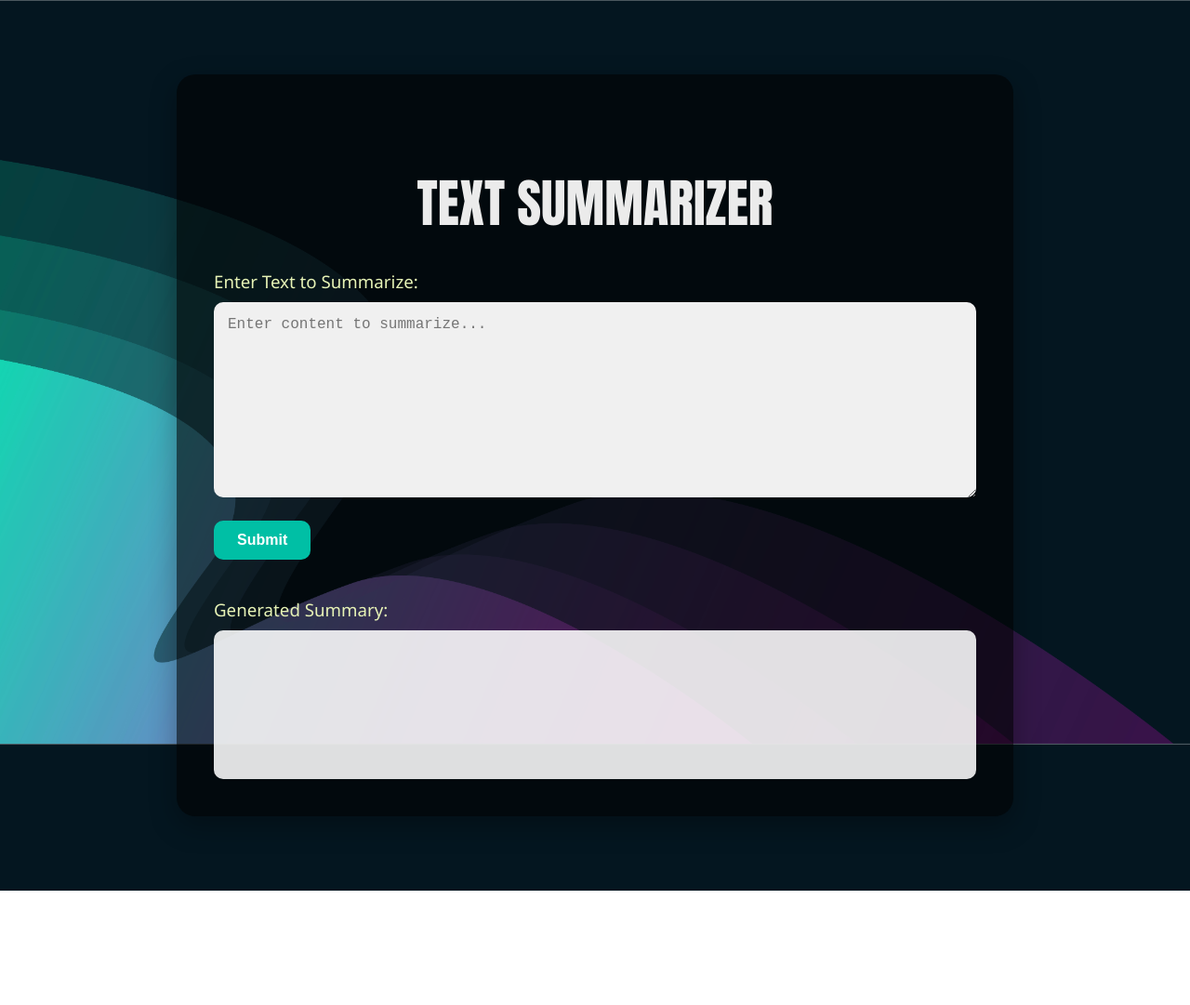
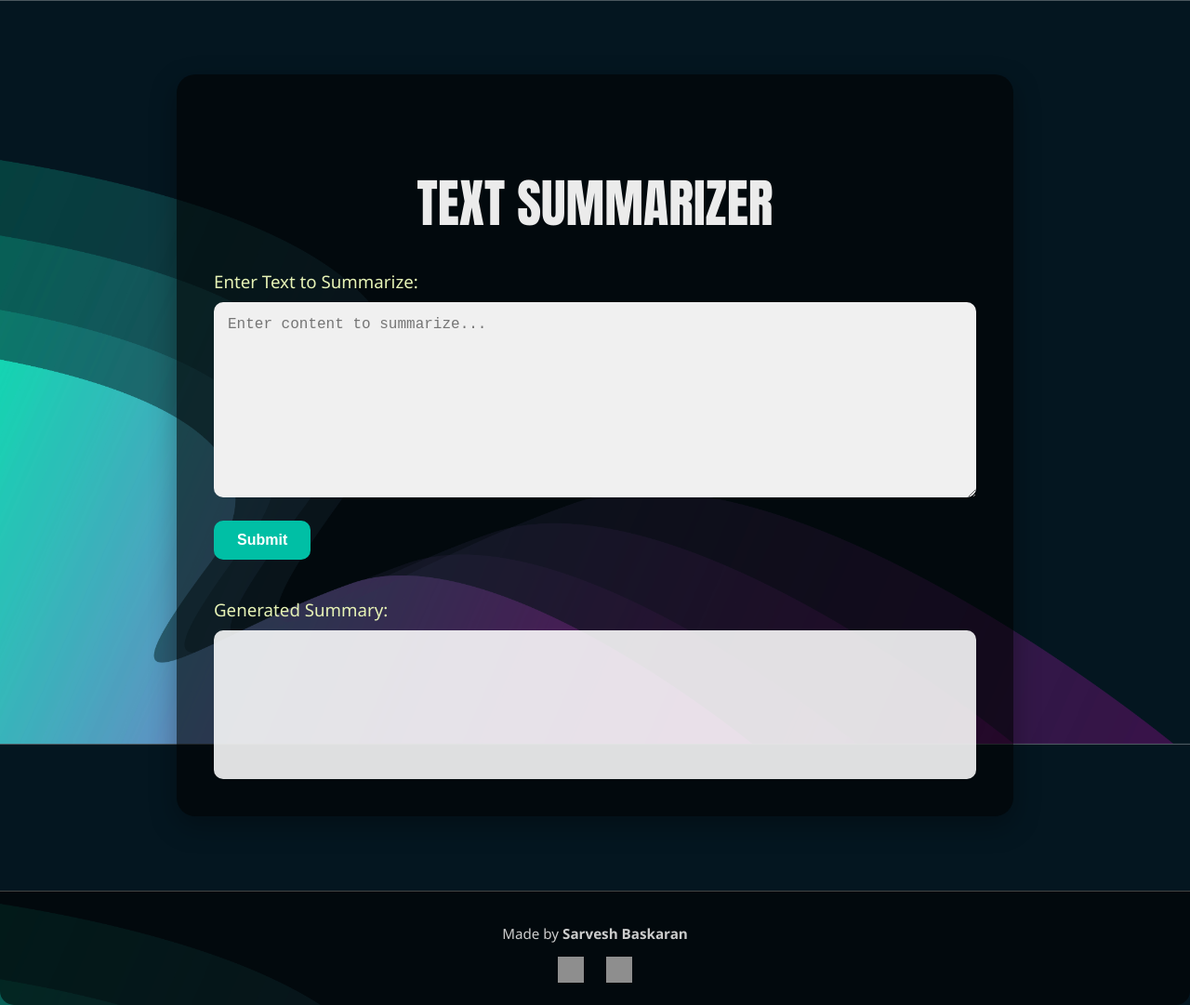
Before and after one commit to Sarvesh-Baskaran/Text-Summarizer, a plain HTML site: page vercel-frontend/index.html in a window 1280 px wide. Shown: the whole page at 93% size. Before the commit the page ends 958 px from the top, so only its background shows below. Drawn offline with Linux system fonts and the light colour scheme; grey boxes are pictures that could not be loaded.

Commit message:
add footer, creator details

```diff
--- a/vercel-frontend/index.html
+++ b/vercel-frontend/index.html
@@ -1,13 +1,15 @@
 <!DOCTYPE html>
 <html lang="en">
+
 <head>
   <meta charset="UTF-8">
   <title>Text Summarizer</title>
   <script src="./input.js" defer></script>
   <style>
-        *{
+    * {
       box-sizing: border-box;
     }
+
     body {
       margin: 0;
       font-family: 'Segoe UI', Tahoma, Geneva, Verdana, sans-serif;
@@ -88,8 +90,41 @@
         font-size: 2.2rem;
       }
     }
+
+    .footer {
+      text-align: center;
+      padding: 20px 10px;
+      background-color: rgba(0, 0, 0, 0.6);
+      color: #ccc;
+      font-size: 0.95rem;
+      margin-top: 40px;
+      border-top: 1px solid #444;
+      border-radius: 0 0 15px 15px;
+    }
+
+    .footer-links {
+      margin-top: 8px;
+    }
+
+    .footer-links a {
+      margin: 0 10px;
+      display: inline-block;
+    }
+
+    .footer-links img {
+      width: 28px;
+      height: 28px;
+      filter: brightness(90%);
+      transition: transform 0.3s ease, filter 0.3s ease;
+    }
+
+    .footer-links img:hover {
+      transform: scale(1.1);
+      filter: brightness(120%);
+    }
   </style>
 </head>
+
 
 <body>
   <div class="container">
@@ -107,5 +142,16 @@
       </div>
     </article>
   </div>
+  <footer class="footer">
+  <p>Made by <strong>Sarvesh Baskaran</strong></p>
+  <div class="footer-links">
+    <a href="https://www.linkedin.com/in/sarvesh-baskaran-301480250/" target="_blank">
+      <img src="https://cdn-icons-png.flaticon.com/512/174/174857.png" alt="LinkedIn" />
+    </a>
+    <a href="https://github.com/Sarvesh-Baskaran/" target="_blank">
+      <img src="https://cdn-icons-png.flaticon.com/512/25/25231.png" alt="GitHub" />
+    </a>
+  </div>
+</footer>
 </body>
 </html>
```
Lines whose indentation alone changed are shown as unchanged.
